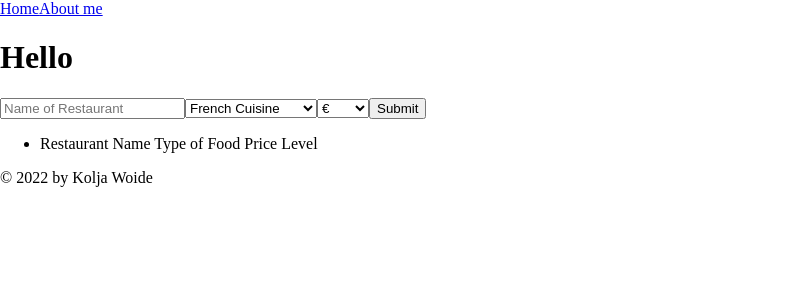
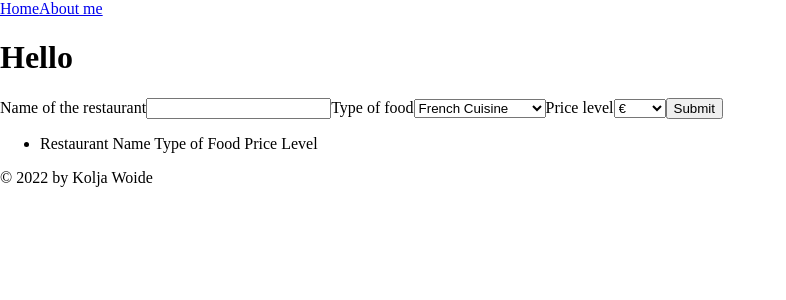
Before and after one commit to kwoide/capstone-project, a Next.js app: page / in a window 1280 px wide. Shown: the top 300 px of the page, without its empty margins (0-786 px from the left). Built offline with nearby package versions, Linux system fonts and the light colour scheme.

Commit message:
add import label to the form

```diff
--- a/src/components/IntroForm.js.js
+++ b/src/components/IntroForm.js.js
@@ -27,9 +27,9 @@ export default function IntroForm() {
 	return (
 		<>
 			<form onSubmit={handleSubmit(onSubmit)}>
+				<label htmlFor="restaurantname">Name of the restaurant</label>
 				<input
 					type="text"
-					placeholder="Name of Restaurant"
 					id="restaurantName"
 					{...register('restaurantName', {
 						required: true,
@@ -37,6 +37,8 @@ export default function IntroForm() {
 				/>
 
 				{errors.restaurantName && <p>Name of restaurant is required</p>}
+
+				<label htmlFor="typeoffood">Type of food</label>
 
 				<select id="typeOfFood" {...register('typeOfFood', {required: true})}>
 					<option value="French Cuisine">French Cuisine</option>
@@ -58,6 +60,8 @@ export default function IntroForm() {
 
 				{errors.typeOfFood && <p>Type of food is required</p>}
 
+				<label htmlFor="pricelevel">Price level</label>
+
 				<select id="priceLevel" {...register('priceLevel', {required: true})}>
 					<option value="€">€</option>
 					<option value="€€">€€</option>
@@ -65,7 +69,7 @@ export default function IntroForm() {
 					<option value="€€€€">€€€€</option>
 				</select>
 
-				<input type="submit" />
+				<button type="submit">Submit</button>
 			</form>
 			<ul>
 				{restaurant.map(person => {
```
